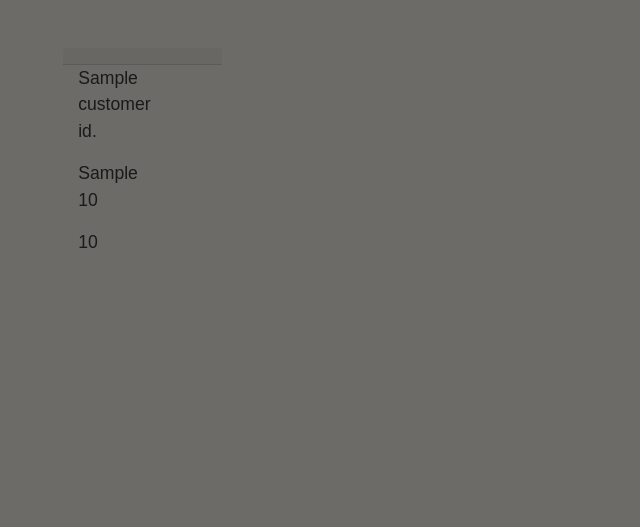
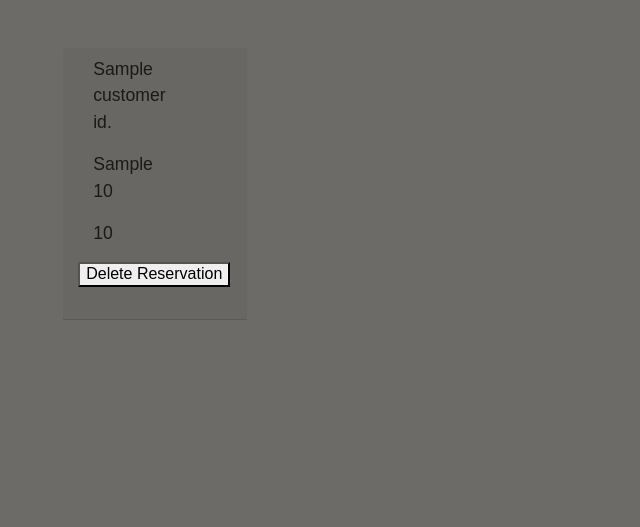
Before and after one commit to Ms-Meredith-McD/Restaurant-Management, a Node project: template views/partials/orderManager.handlebars in a window 1280 px wide. Shown: the part 85-612 px from the top of the page, without its empty margins (0-640 px from the left). Run offline with Node 20 templates, Linux system fonts and the light colour scheme; the template is opened without the code that fills it: most values are stand-ins (such as "Sample title", 1, 10 or a date in 2020); some libraries are stand-ins or nearby versions.

Commit message:
fixed typos in handlebars partials

```diff
--- a/views/partials/orderManager.handlebars
+++ b/views/partials/orderManager.handlebars
@@ -4,7 +4,7 @@ I'll build it like reso so the mgr can delete them out/mark complete.
 Need to discuss --}}
 <div class="order-manager">
     <div class="card-header col-md-10">
-    </div>
+
         {{#each order as |order|}}
         <div class="dish col-md-5">
             <p>
@@ -26,5 +26,9 @@ Need to discuss --}}
                 {{!-- This doesn't exist yet. But maybe it should?
                 Could generate upon customer submitting order. Add to model. --}}
             </p>
+        </div>
+         <button type="button" id="delete-btn" data-id="{{reservation.id}}">Delete Reservation</button>
+         <br><br>
         {{/each}}
     </div>
+</div>
```
Lines whose indentation alone changed are shown as unchanged.
